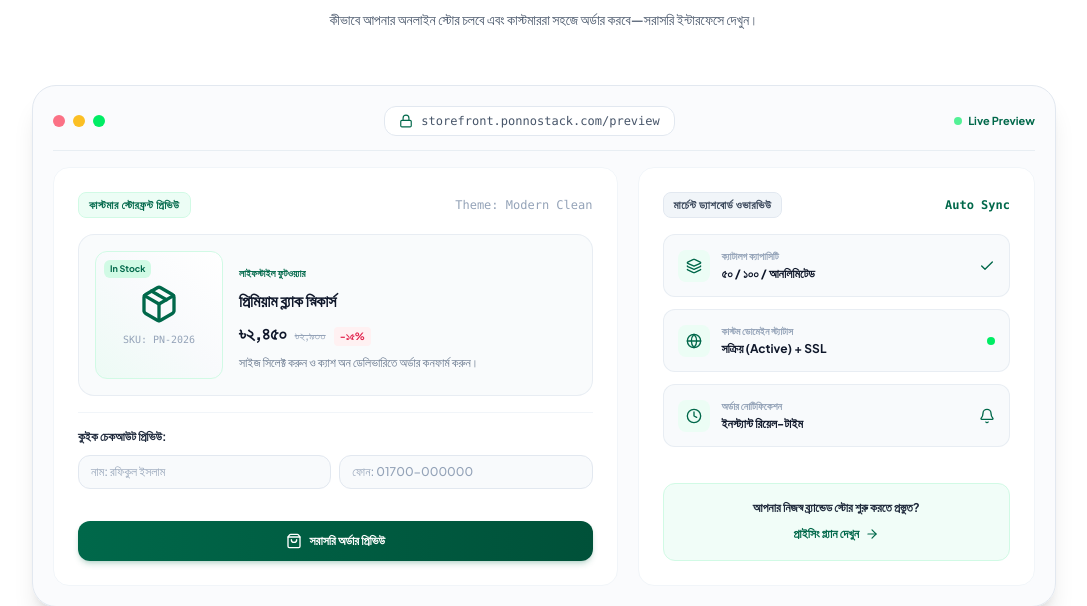
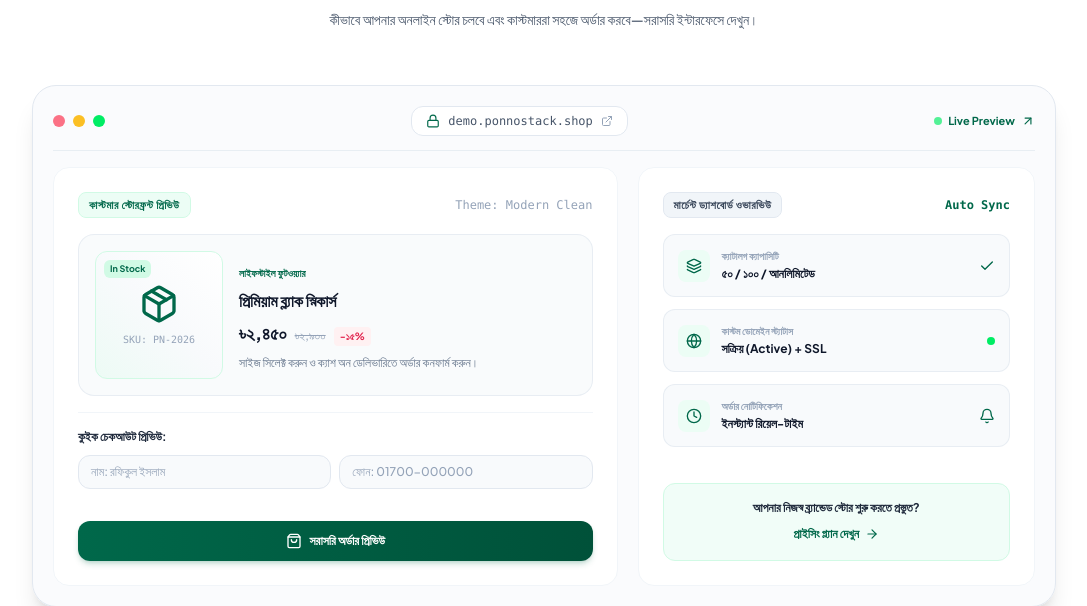
Before and after one commit to ShakhawatHossainShopon/ponnostack_backend, a PHP site: page /index.php in a window 1280 px wide. Shown: the part 2078-2684 px from the top of the page, without its empty margins (96-1183 px from the left). Run offline with PHP 8.4, Linux system fonts and the light colour scheme; data comes from the database, SQL or seed files in the repository; some libraries are stand-ins or nearby versions.

Commit message:
Update demo button link to https://demo.ponnostack.shop

```diff
--- a/index.php
+++ b/index.php
@@ -271,7 +271,7 @@ $sectionsI18n = [
         'demo_subtitle'    => 'কীভাবে আপনার অনলাইন স্টোর চলবে এবং কাস্টমাররা সহজে অর্ডার করবে—সরাসরি ইন্টারফেসে দেখুন।',
         'demo_tab_store'   => 'কাস্টমার স্টোরফ্রন্ট প্রিভিউ',
         'demo_tab_admin'   => 'মার্চেন্ট ড্যাশবোর্ড ওভারভিউ',
-        'demo_preview_url' => 'storefront.ponnostack.com/preview',
+        'demo_preview_url' => 'demo.ponnostack.shop',
         'demo_card_title'  => 'প্রিমিয়াম ব্ল্যাক স্নিকার্স',
         'demo_card_price'  => '৳২,৪৫০',
         'demo_card_cat'    => 'লাইফস্টাইল ফুটওয়্যার',
@@ -341,7 +341,7 @@ $sectionsI18n = [
         'demo_subtitle'    => 'See how effortless storefront browsing and direct customer checkouts function on Ponnostack.',
         'demo_tab_store'   => 'Customer Storefront Preview',
         'demo_tab_admin'   => 'Merchant Dashboard Overview',
-        'demo_preview_url' => 'storefront.ponnostack.com/preview',
+        'demo_preview_url' => 'demo.ponnostack.shop',
         'demo_card_title'  => 'Minimalist Black Sneakers',
         'demo_card_price'  => '৳2,450',
         'demo_card_cat'    => 'Lifestyle Footwear',
@@ -681,7 +681,7 @@ $s = $sectionsI18n[$lang] ?? $sectionsI18n['bn'];
                 <!-- THE TWO BUTTONS: View Demo & Pricing -->
                 <div class="hero-anim mt-7 flex flex-col sm:flex-row items-center justify-center gap-3">
                     <!-- Primary Button: View Demo -->
-                    <a href="#demo"
+                    <a href="https://demo.ponnostack.shop" target="_blank" rel="noopener noreferrer"
                        class="w-full sm:w-auto px-6 py-3 rounded-xl bg-gradient-to-r from-[#00684A] to-[#005139] hover:brightness-110 active:scale-95 text-white text-xs font-black shadow-lg shadow-[#00684A]/25 flex items-center justify-center space-x-2 cursor-pointer transition-all duration-200">
                         <i data-lucide="play-circle" class="w-4 h-4 text-[#00ED64]"></i>
                         <span><?= htmlspecialchars($h['btn_demo']) ?></span>
@@ -1162,15 +1162,19 @@ $s = $sectionsI18n[$lang] ?? $sectionsI18n['bn'];
                         <span class="w-2.5 h-2.5 sm:w-3 sm:h-3 rounded-full bg-amber-400"></span>
                         <span class="w-2.5 h-2.5 sm:w-3 sm:h-3 rounded-full bg-[#00ED64]"></span>
                     </div>
-                    <div class="flex items-center space-x-1.5 sm:space-x-2 px-2 sm:px-3.5 py-1 sm:py-1.5 rounded-lg sm:rounded-xl bg-white border border-slate-200 text-[10px] sm:text-xs font-mono text-slate-600 shadow-2xs min-w-0 max-w-[170px] sm:max-w-none">
+                    <a href="https://demo.ponnostack.shop" target="_blank" rel="noopener noreferrer"
+                       class="flex items-center space-x-1.5 sm:space-x-2 px-2 sm:px-3.5 py-1 sm:py-1.5 rounded-lg sm:rounded-xl bg-white hover:bg-emerald-50/60 border border-slate-200 hover:border-emerald-300 text-[10px] sm:text-xs font-mono text-slate-600 hover:text-[#00684A] shadow-2xs min-w-0 max-w-[170px] sm:max-w-none transition group cursor-pointer" title="ভিজিট করুন demo.ponnostack.shop">
                         <i data-lucide="lock" class="w-3 h-3 sm:w-3.5 sm:h-3.5 text-[#00684A] shrink-0"></i>
-                        <span class="block truncate sm:hidden">ponnostack.shop/demo</span>
+                        <span class="block truncate sm:hidden">demo.ponnostack.shop</span>
                         <span class="hidden sm:inline"><?= htmlspecialchars($s['demo_preview_url']) ?></span>
-                    </div>
-                    <div class="flex items-center space-x-1 sm:space-x-1.5 text-xs text-[#00684A] font-bold shrink-0">
+                        <i data-lucide="external-link" class="w-3 h-3 text-slate-400 group-hover:text-[#00684A] shrink-0 hidden sm:inline"></i>
+                    </a>
+                    <a href="https://demo.ponnostack.shop" target="_blank" rel="noopener noreferrer"
+                       class="flex items-center space-x-1 sm:space-x-1.5 text-xs text-[#00684A] hover:underline font-bold shrink-0 cursor-pointer">
                         <span class="w-2 h-2 rounded-full bg-[#00ED64] animate-pulse"></span>
                         <span class="text-[11px] hidden sm:inline">Live Preview</span>
-                    </div>
+                        <i data-lucide="arrow-up-right" class="w-3.5 h-3.5 hidden sm:inline"></i>
+                    </a>
                 </div>
 
                 <!-- 2-Column Split: Customer Storefront Experience + Merchant Management Overview -->
```
